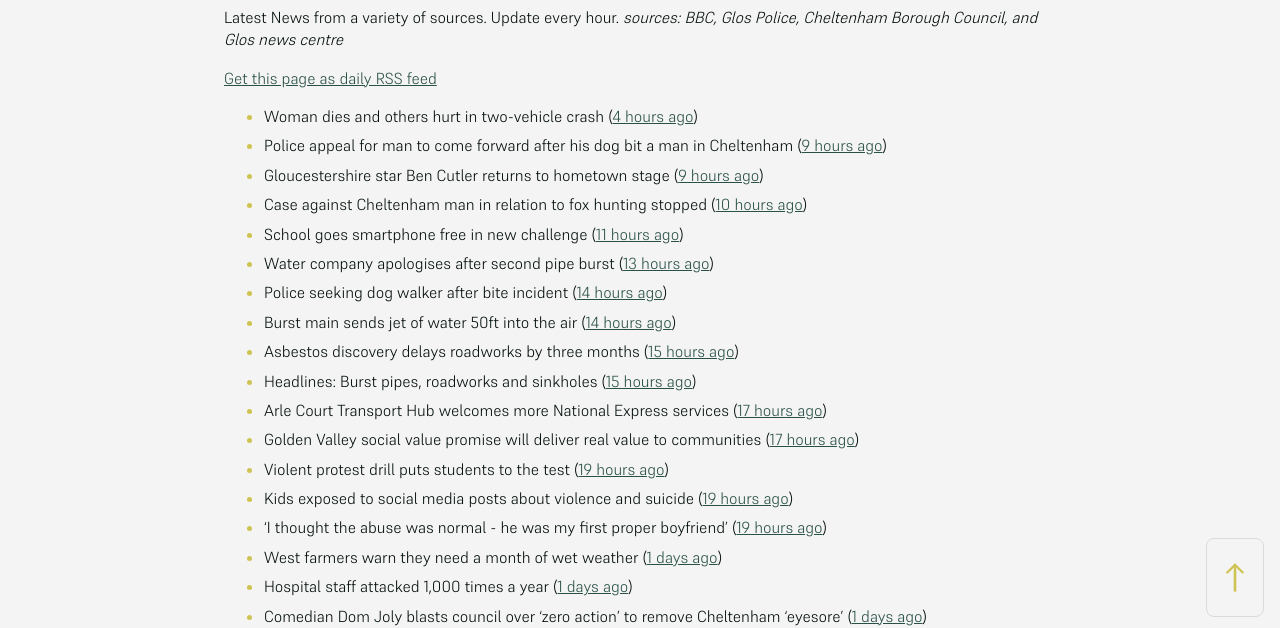
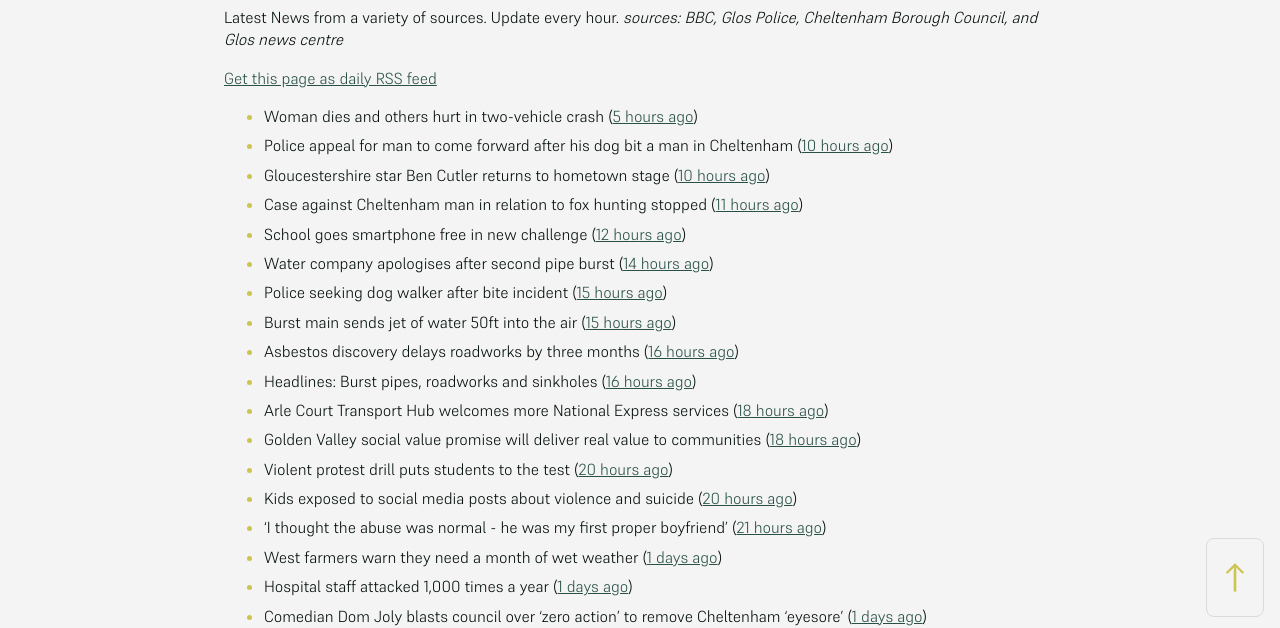
Before and after one commit to mat-0/cheltenham-open-data, a Jekyll site: the page built from _pages/news.md, in a window 1280 px wide. Shown: the part 267-895 px from the top of the page. Built offline with Jekyll 4.4.1, drawn with Linux system fonts in a browser that asks for light colours.

Commit message:
Updated 2025-05-16 02:27:11

```diff
--- a/_pages/news.md
+++ b/_pages/news.md
@@ -12,21 +12,21 @@ _sources: BBC, Glos Police, Cheltenham Borough Council, and Glos news centre_
 [Get this page as daily RSS feed](/daily.rss)
 
 <!-- news_marker starts -->
-- Woman dies and others hurt in two-vehicle crash ([4 hours ago](https://www.bbc.com/news/articles/cp3qjdll89jo))
-- Police appeal for man to come forward after his dog bit a man in Cheltenham ([9 hours ago](https://gloucesternewscentre.co.uk/police-appeal-for-man-to-come-forward-after-his-dog-bit-a-man-in-cheltenham/))
-- Gloucestershire star Ben Cutler returns to hometown stage ([9 hours ago](https://gloucesternewscentre.co.uk/gloucestershire-star-ben-cutler-returns-to-hometown-stage/))
-- Case against Cheltenham man in relation to fox hunting stopped ([10 hours ago](https://gloucesternewscentre.co.uk/case-against-cheltenham-man-in-relation-to-fox-hunting-stopped/))
-- School goes smartphone free in new challenge ([11 hours ago](https://www.bbc.com/news/articles/cwy388p033eo))
-- Water company apologises after second pipe burst ([13 hours ago](https://www.bbc.com/news/articles/cn0g1jygjq1o))
-- Police seeking dog walker after bite incident ([14 hours ago](https://www.bbc.com/news/articles/cwy37dejxd0o))
-- Burst main sends jet of water 50ft into the air ([14 hours ago](https://www.bbc.com/news/articles/cd620lyqqnqo))
-- Asbestos discovery delays roadworks by three months ([15 hours ago](https://www.bbc.com/news/articles/c0j7158dyevo))
-- Headlines: Burst pipes, roadworks and sinkholes ([15 hours ago](https://www.bbc.com/news/articles/c3e51154k5vo))
-- Arle Court Transport Hub welcomes more National Express services ([17 hours ago](https://gloucesternewscentre.co.uk/arle-court-transport-hub-welcomes-more-national-express-services/))
-- Golden Valley social value promise will deliver real value to communities ([17 hours ago](https://www.cheltenham.gov.uk/news/article/3011/golden_valley_social_value_promise_will_deliver_real_value_to_communities))
-- Violent protest drill puts students to the test ([19 hours ago](https://www.bbc.com/news/articles/cp92nl2yne8o))
-- Kids exposed to social media posts about violence and suicide ([19 hours ago](https://www.bbc.com/news/articles/c0r1gpr0ezwo))
-- 'I thought the abuse was normal - he was my first proper boyfriend' ([19 hours ago](https://www.bbc.com/news/articles/czj47g8kkm9o))
+- Woman dies and others hurt in two-vehicle crash ([5 hours ago](https://www.bbc.com/news/articles/cp3qjdll89jo))
+- Police appeal for man to come forward after his dog bit a man in Cheltenham ([10 hours ago](https://gloucesternewscentre.co.uk/police-appeal-for-man-to-come-forward-after-his-dog-bit-a-man-in-cheltenham/))
+- Gloucestershire star Ben Cutler returns to hometown stage ([10 hours ago](https://gloucesternewscentre.co.uk/gloucestershire-star-ben-cutler-returns-to-hometown-stage/))
+- Case against Cheltenham man in relation to fox hunting stopped ([11 hours ago](https://gloucesternewscentre.co.uk/case-against-cheltenham-man-in-relation-to-fox-hunting-stopped/))
+- School goes smartphone free in new challenge ([12 hours ago](https://www.bbc.com/news/articles/cwy388p033eo))
+- Water company apologises after second pipe burst ([14 hours ago](https://www.bbc.com/news/articles/cn0g1jygjq1o))
+- Police seeking dog walker after bite incident ([15 hours ago](https://www.bbc.com/news/articles/cwy37dejxd0o))
+- Burst main sends jet of water 50ft into the air ([15 hours ago](https://www.bbc.com/news/articles/cd620lyqqnqo))
+- Asbestos discovery delays roadworks by three months ([16 hours ago](https://www.bbc.com/news/articles/c0j7158dyevo))
+- Headlines: Burst pipes, roadworks and sinkholes ([16 hours ago](https://www.bbc.com/news/articles/c3e51154k5vo))
+- Arle Court Transport Hub welcomes more National Express services ([18 hours ago](https://gloucesternewscentre.co.uk/arle-court-transport-hub-welcomes-more-national-express-services/))
+- Golden Valley social value promise will deliver real value to communities ([18 hours ago](https://www.cheltenham.gov.uk/news/article/3011/golden_valley_social_value_promise_will_deliver_real_value_to_communities))
+- Violent protest drill puts students to the test ([20 hours ago](https://www.bbc.com/news/articles/cp92nl2yne8o))
+- Kids exposed to social media posts about violence and suicide ([20 hours ago](https://www.bbc.com/news/articles/c0r1gpr0ezwo))
+- 'I thought the abuse was normal - he was my first proper boyfriend' ([21 hours ago](https://www.bbc.com/news/articles/czj47g8kkm9o))
 - West farmers warn they need a month of wet weather ([1 days ago](https://www.bbc.com/news/articles/c331dj5x2kpo))
 - Hospital staff attacked 1,000 times a year ([1 days ago](https://www.bbc.com/news/articles/cjdznk3ve87o))
 - Comedian Dom Joly blasts council over ‘zero action’ to remove Cheltenham ‘eyesore’ ([1 days ago](https://gloucesternewscentre.co.uk/comedian-dom-joly-blasts-council-over-zero-action-to-remove-cheltenham-eyesore/))
```
Also changed, not shown: _data/flood.json (+5 -69 lines), index.md (+5 -5 lines).
